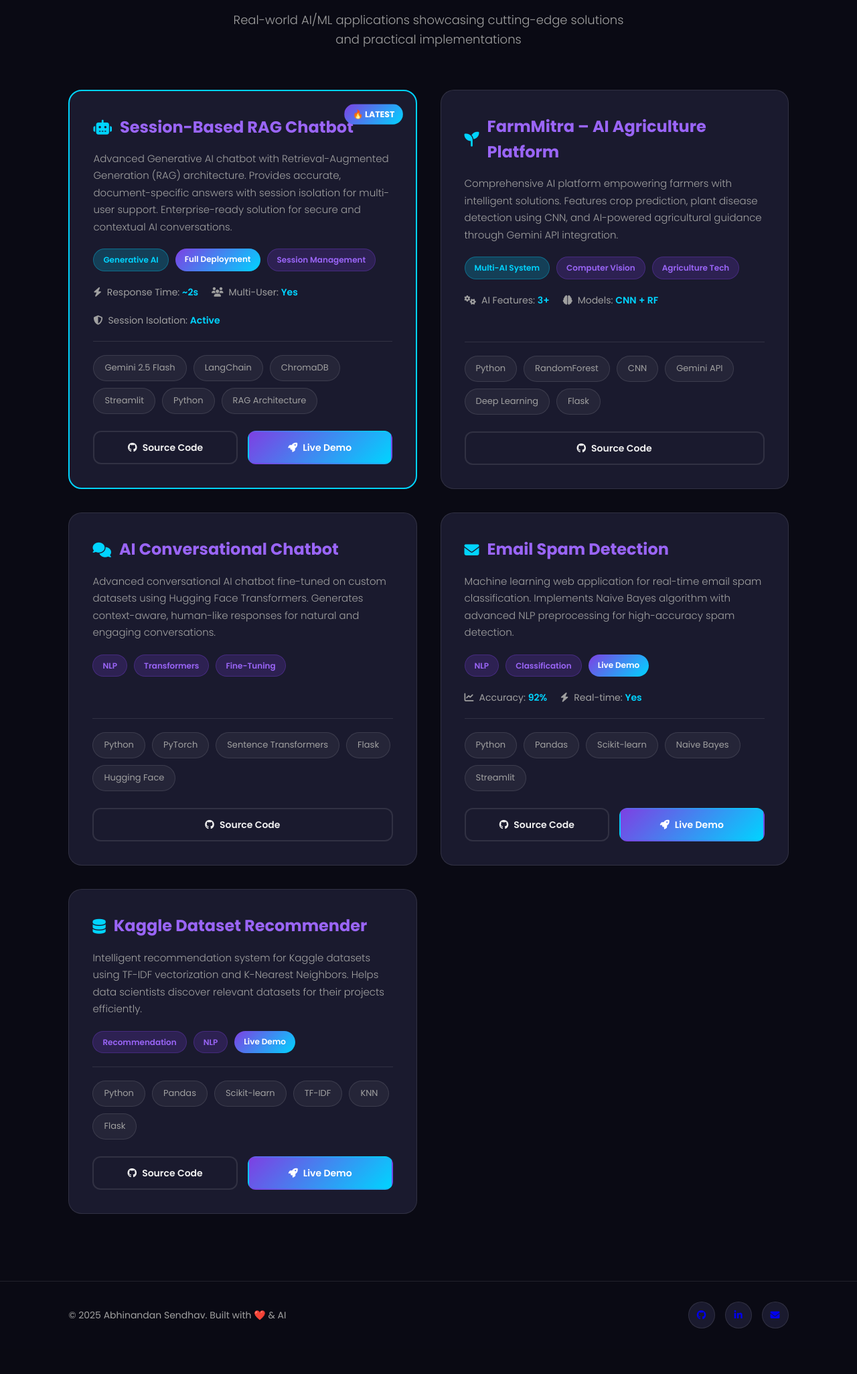
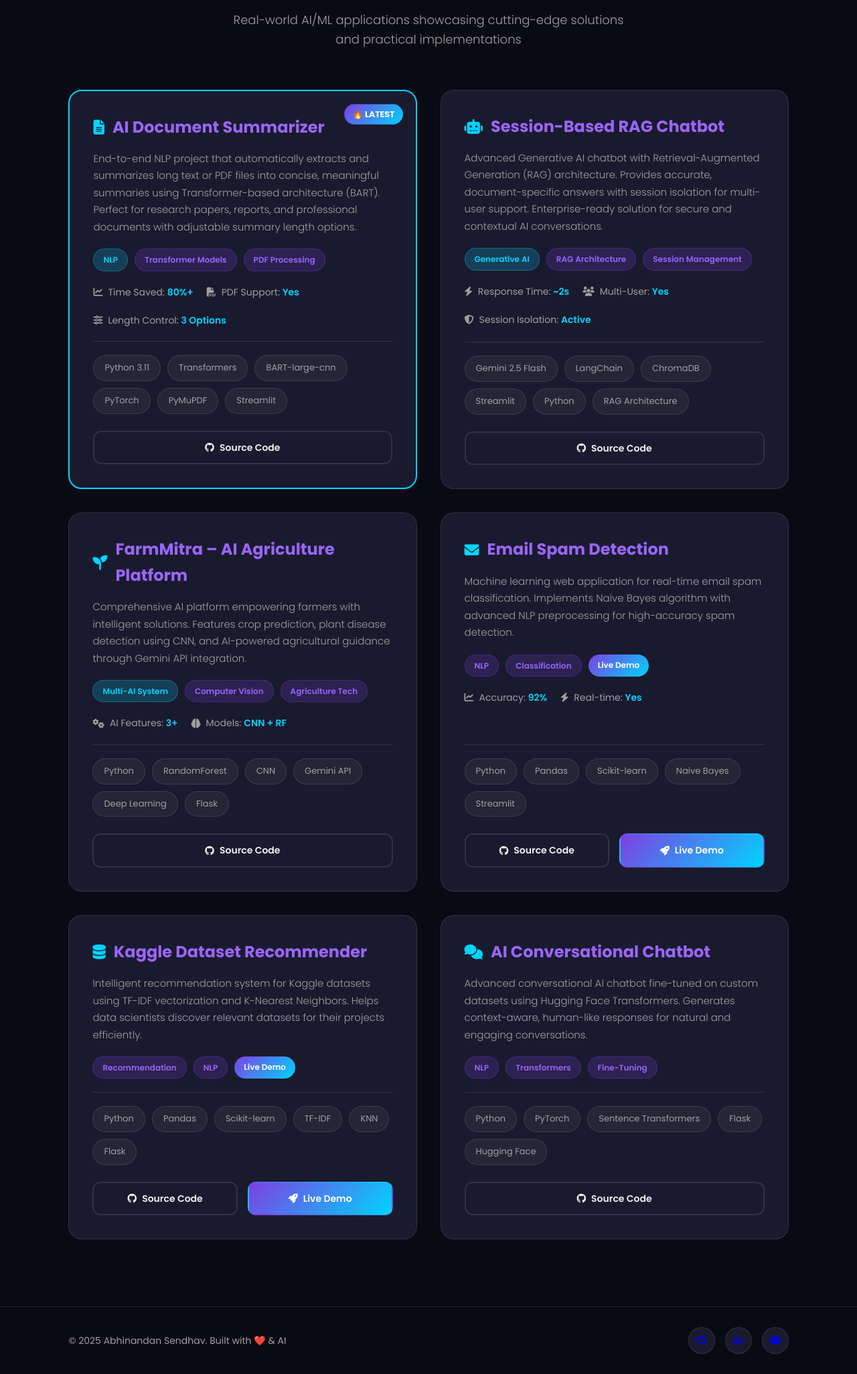
Before and after one commit to abhinandan45/Abhinandan-Sendhav-Portfolio, a Flask app: page /projects in a window 1280 px wide. Shown: the part 248-2299 px from the top of the page at 67% size. Before the commit the page ends 2231 px from the top, so only its background shows below. Run offline with Flask 3, Linux system fonts and the light colour scheme.

Commit message:
update projects.html

```diff
--- a/templates/projects.html
+++ b/templates/projects.html
@@ -481,8 +481,61 @@
         <p class="page-subtitle">Real-world AI/ML applications showcasing cutting-edge solutions and practical implementations</p>
 
         <div class="projects-grid">
-            <!-- RAG Chatbot -->
+            <!-- AI Document Summarizer -->
             <div class="project-card rag-chatbot-card">
+                <div>
+                    <h2 class="project-title">
+                        <i class="fas fa-file-alt"></i>
+                        AI Document Summarizer
+                    </h2>
+                    <p class="project-description">
+                        End-to-end NLP project that automatically extracts and summarizes long text or PDF files into concise,
+                        meaningful summaries using Transformer-based architecture (BART). Perfect for research papers, reports,
+                        and professional documents with adjustable summary length options.
+                    </p>
+
+                    <div class="project-tags">
+                        <span class="project-tag tag-genai">NLP</span>
+                        <span class="project-tag">Transformer Models</span>
+                        <span class="project-tag">PDF Processing</span>
+                    </div>
+
+                    <div class="project-metrics">
+                        <div class="metric">
+                            <i class="fas fa-chart-line"></i>
+                            <span>Time Saved: <span class="metric-value">80%+</span></span>
+                        </div>
+                        <div class="metric">
+                            <i class="fas fa-file-pdf"></i>
+                            <span>PDF Support: <span class="metric-value">Yes</span></span>
+                        </div>
+                        <div class="metric">
+                            <i class="fas fa-sliders-h"></i>
+                            <span>Length Control: <span class="metric-value">3 Options</span></span>
+                        </div>
+                    </div>
+                </div>
+
+                <div>
+                    <div class="tech-stack">
+                        <span class="tech-tag">Python 3.11</span>
+                        <span class="tech-tag">Transformers</span>
+                        <span class="tech-tag">BART-large-cnn</span>
+                        <span class="tech-tag">PyTorch</span>
+                        <span class="tech-tag">PyMuPDF</span>
+                        <span class="tech-tag">Streamlit</span>
+                    </div>
+
+                    <div class="project-actions">
+                        <a href="https://github.com/abhinandan45/AI-Text-summarizer" target="_blank" class="action-btn code-btn">
+                            <i class="fab fa-github"></i> Source Code
+                        </a>
+                    </div>
+                </div>
+            </div>
+
+            <!-- Session-Based RAG Chatbot -->
+            <div class="project-card">
                 <div>
                     <h2 class="project-title">
                         <i class="fas fa-robot"></i>
@@ -496,7 +549,7 @@
 
                     <div class="project-tags">
                         <span class="project-tag tag-genai">Generative AI</span>
-                        <span class="project-tag tag-highlight">Full Deployment</span>
+                        <span class="project-tag">RAG Architecture</span>
                         <span class="project-tag">Session Management</span>
                     </div>
 
@@ -529,9 +582,6 @@
                     <div class="project-actions">
                         <a href="https://github.com/abhinandan45/session-rag-chatbot" target="_blank" class="action-btn code-btn">
                             <i class="fab fa-github"></i> Source Code
-                        </a>
-                        <a href="https://session-rag-chatbot-abfzierjp6wvgjvaeynmft.streamlit.app/" target="_blank" class="action-btn demo-btn">
-                            <i class="fas fa-rocket"></i> Live Demo
                         </a>
                     </div>
                 </div>
@@ -710,6 +724,42 @@
                     </div>
                 </div>
             </div>
+
+            <!-- AI Conversational Chatbot -->
+            <div class="project-card">
+                <div>
+                    <h2 class="project-title">
+                        <i class="fas fa-comments"></i>
+                        AI Conversational Chatbot
+                    </h2>
+                    <p class="project-description">
+                        Advanced conversational AI chatbot fine-tuned on custom datasets using Hugging Face Transformers.
+                        Generates context-aware, human-like responses for natural and engaging conversations.
+                    </p>
+
+                    <div class="project-tags">
+                        <span class="project-tag">NLP</span>
+                        <span class="project-tag">Transformers</span>
+                        <span class="project-tag">Fine-Tuning</span>
+                    </div>
+                </div>
+
+                <div>
+                    <div class="tech-stack">
+                        <span class="tech-tag">Python</span>
+                        <span class="tech-tag">PyTorch</span>
+                        <span class="tech-tag">Sentence Transformers</span>
+                        <span class="tech-tag">Flask</span>
+                        <span class="tech-tag">Hugging Face</span>
+                    </div>
+
+                    <div class="project-actions">
+                        <a href="https://github.com/abhinandan45/conversational-chatbot" target="_blank" class="action-btn code-btn">
+                            <i class="fab fa-github"></i> Source Code
+                        </a>
+                    </div>
+                </div>
+            </div>
         </div>
     </main>
 
```
Also changed, not shown: other parts of templates/projects.html (+0 -36 lines).
